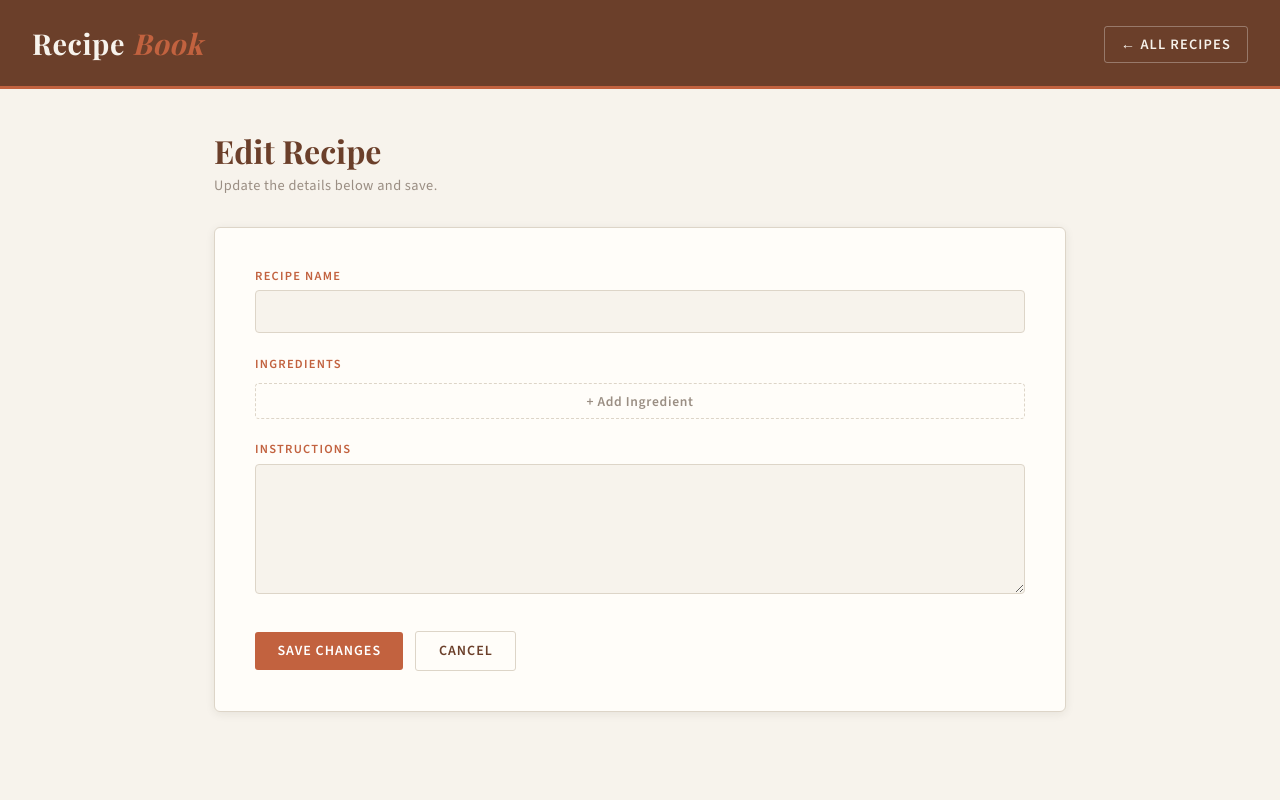
After one commit to laurarobayo/recipe-book, a Flask app: template templates/edit.html in a window 1280 px wide. The commit adds this page. Run offline with Flask 3, Linux system fonts and the light colour scheme; the template is opened without the code that fills it, so the values that code supplies are empty; some web fonts are replaced.

Commit message:
added an edit recipe feature

```diff
--- a/app.py
+++ b/app.py
@@ -28,7 +28,6 @@ def add_recipe():
     if request.method == "POST":
         name = request.form.get("name")
         instructions = request.form.get("instructions")
-
         items = request.form.getlist("ingredient_item")
         amounts = request.form.getlist("ingredient_amount")
         ingredients = [
@@ -36,15 +35,38 @@ def add_recipe():
             for item, amount in zip(items, amounts)
             if item.strip()
         ]
-
         recipes.insert_one({
             "name": name,
             "ingredients": ingredients,
             "instructions": instructions
         })
         return redirect(url_for("index"))
+    return render_template("add.html")
 
-    return render_template("add.html")
+
+@app.route("/edit/<recipe_id>", methods=["GET", "POST"])
+def edit_recipe(recipe_id):
+    recipe = recipes.find_one({"_id": ObjectId(recipe_id)})
+    if request.method == "POST":
+        name = request.form.get("name")
+        instructions = request.form.get("instructions")
+        items = request.form.getlist("ingredient_item")
+        amounts = request.form.getlist("ingredient_amount")
+        ingredients = [
+            {"item": item, "amount": amount}
+            for item, amount in zip(items, amounts)
+            if item.strip()
+        ]
+        recipes.update_one(
+            {"_id": ObjectId(recipe_id)},
+            {"$set": {
+                "name": name,
+                "ingredients": ingredients,
+                "instructions": instructions
+            }}
+        )
+        return redirect(url_for("view_recipe", recipe_id=recipe_id))
+    return render_template("edit.html", recipe=recipe)
 
 
 @app.route("/delete/<recipe_id>", methods=["POST"])
--- /dev/null
+++ b/templates/edit.html
@@ -0,0 +1,79 @@
+<!DOCTYPE html>
+<html lang="en">
+<head>
+  <meta charset="UTF-8" />
+  <meta name="viewport" content="width=device-width, initial-scale=1.0" />
+  <title>Edit Recipe — Recipe Book</title>
+  <link rel="stylesheet" href="{{ url_for('static', filename='style.css') }}" />
+</head>
+<body>
+  <header>
+    <h1>Recipe <span>Book</span></h1>
+    <nav>
+      <a href="{{ url_for('index') }}">← All Recipes</a>
+    </nav>
+  </header>
+
+  <main>
+    <h2 class="page-title">Edit Recipe</h2>
+    <p class="page-subtitle">Update the details below and save.</p>
+
+    <div class="form-card">
+      <form method="POST" action="{{ url_for('edit_recipe', recipe_id=recipe._id) }}">
+
+        <div class="form-group">
+          <label for="name">Recipe Name</label>
+          <input type="text" id="name" name="name" value="{{ recipe.name }}" required />
+        </div>
+
+        <div class="form-group">
+          <label>Ingredients</label>
+          <div id="ingredients-list">
+            {% for ing in recipe.ingredients %}
+            <div class="ingredient-row">
+              <input type="text" name="ingredient_item" value="{{ ing.item }}" placeholder="Ingredient" />
+              <input type="text" name="ingredient_amount" value="{{ ing.amount }}" placeholder="Amount" />
+              <button type="button" class="remove-btn" onclick="removeRow(this)">×</button>
+            </div>
+            {% endfor %}
+          </div>
+          <button type="button" class="add-ingredient-btn" onclick="addIngredient()">+ Add Ingredient</button>
+        </div>
+
+        <div class="form-group">
+          <label for="instructions">Instructions</label>
+          <textarea id="instructions" name="instructions" required>{{ recipe.instructions }}</textarea>
+        </div>
+
+        <div class="actions">
+          <button type="submit" class="btn btn-primary">Save Changes</button>
+          <a href="{{ url_for('view_recipe', recipe_id=recipe._id) }}" class="btn btn-secondary">Cancel</a>
+        </div>
+
+      </form>
+    </div>
+  </main>
+
+  <script>
+    function addIngredient() {
+      const list = document.getElementById('ingredients-list');
+      const row = document.createElement('div');
+      row.className = 'ingredient-row';
+      row.innerHTML = `
+        <input type="text" name="ingredient_item" placeholder="Ingredient" />
+        <input type="text" name="ingredient_amount" placeholder="Amount" />
+        <button type="button" class="remove-btn" onclick="removeRow(this)">×</button>
+      `;
+      list.appendChild(row);
+      row.querySelector('input').focus();
+    }
+
+    function removeRow(btn) {
+      const rows = document.querySelectorAll('.ingredient-row');
+      if (rows.length > 1) {
+        btn.closest('.ingredient-row').remove();
+      }
+    }
+  </script>
+</body>
+</html>
--- a/templates/recipe.html
+++ b/templates/recipe.html
@@ -36,6 +36,7 @@
 
       <div class="actions">
         <a href="{{ url_for('index') }}" class="btn btn-secondary">← Back</a>
+        <a href="{{ url_for('edit_recipe', recipe_id=recipe._id) }}" class="btn btn-primary">Edit Recipe</a>
         <button class="btn btn-danger" onclick="document.getElementById('confirm').classList.add('active')">
           Delete Recipe
         </button>
```
